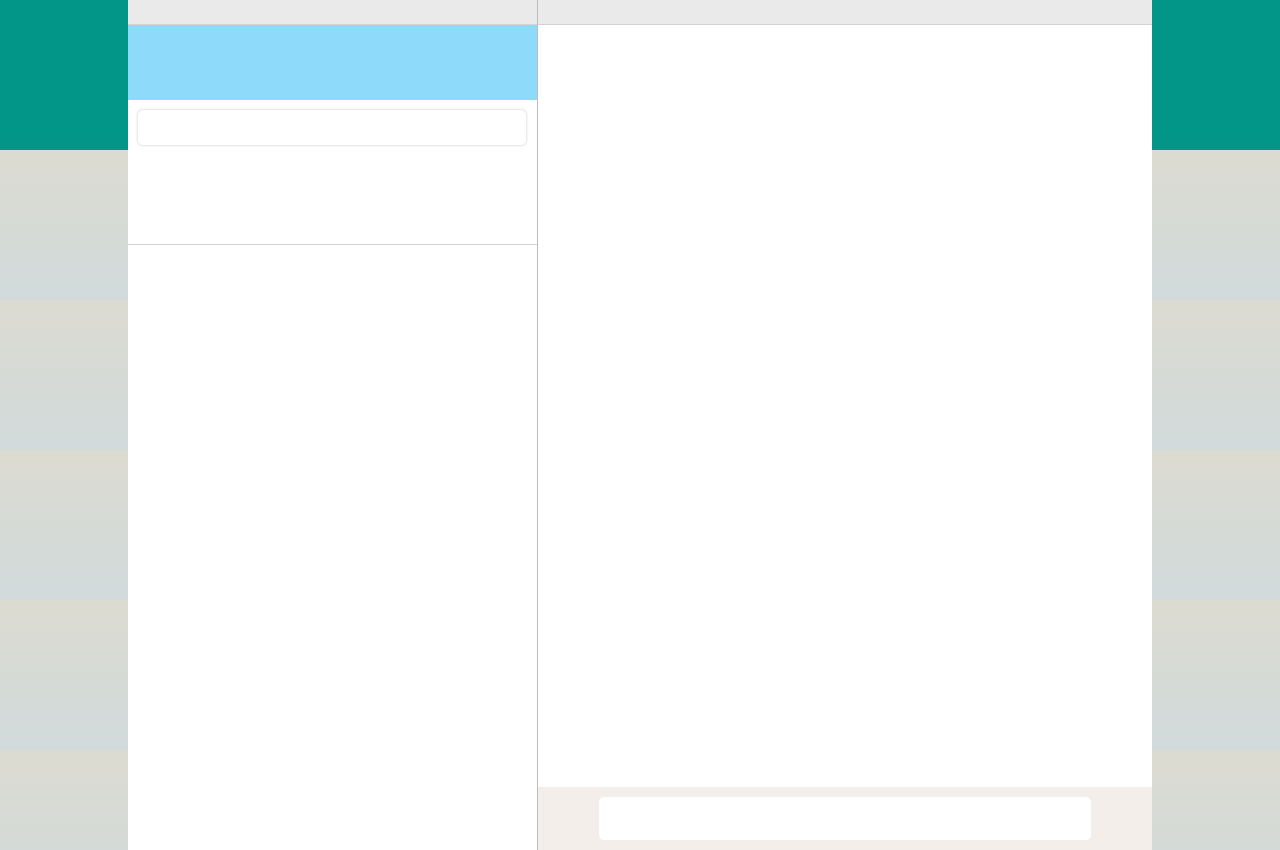
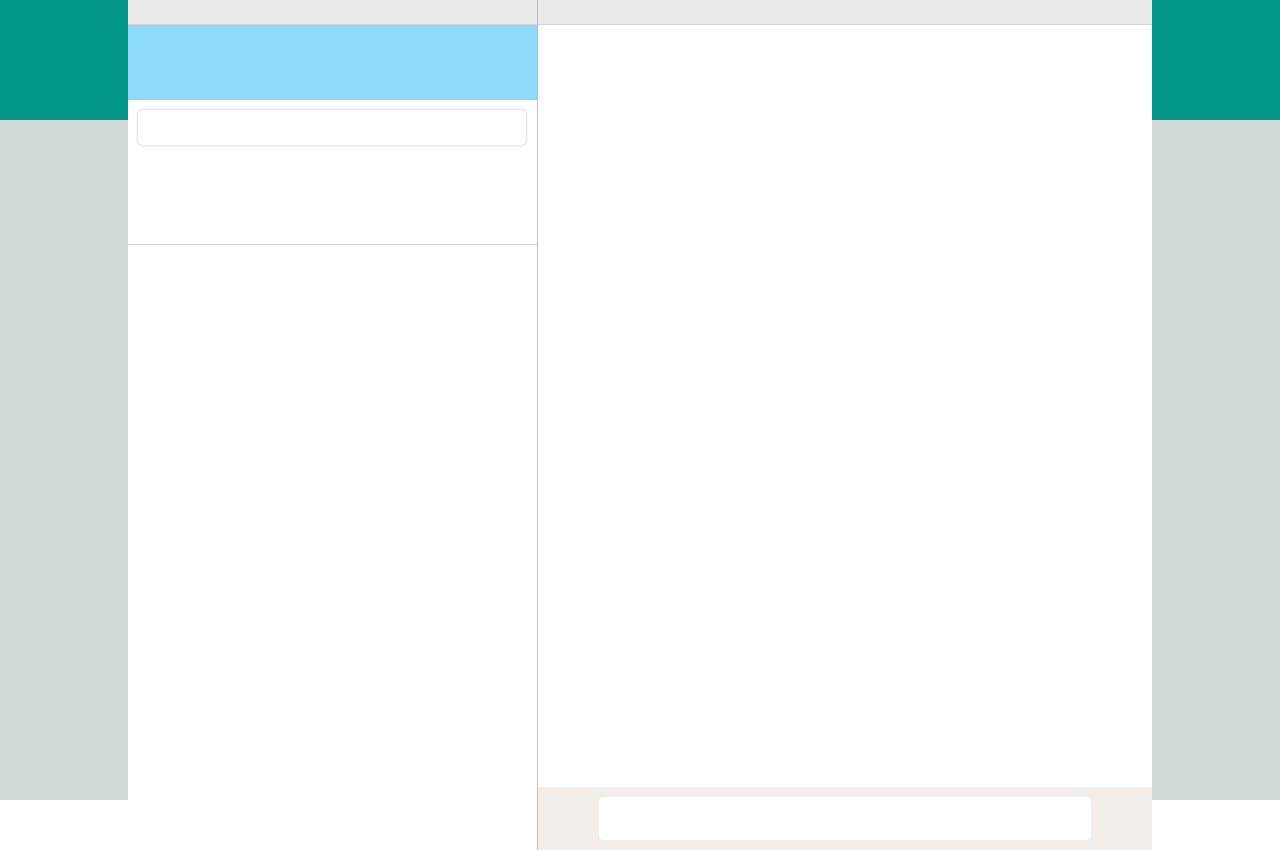
Before and after one commit to biancoenrico/vue-boolzapp, a plain HTML site: page index.html in a window 1280 px wide. Drawn offline with nearby package versions, Linux system fonts and the light colour scheme.

Commit message:
modificato gradiente

```diff
--- a/css/style.css
+++ b/css/style.css
@@ -12,7 +12,10 @@
 
 body{
     font-family: 'Roboto', sans-serif;
-    background: linear-gradient(#dcdbd1, #d1dadb);
+}
+main{
+    background: linear-gradient(#019688 15%, #d2dbdc 15%);
+    height: 100vh;
 }
 
 .green{
--- a/index.html
+++ b/index.html
@@ -15,7 +15,6 @@
 
     <div id="root">
         <main>
-            <div class="green"></div>
             <div class="container">
 
                 <section class="left-cont">
```
